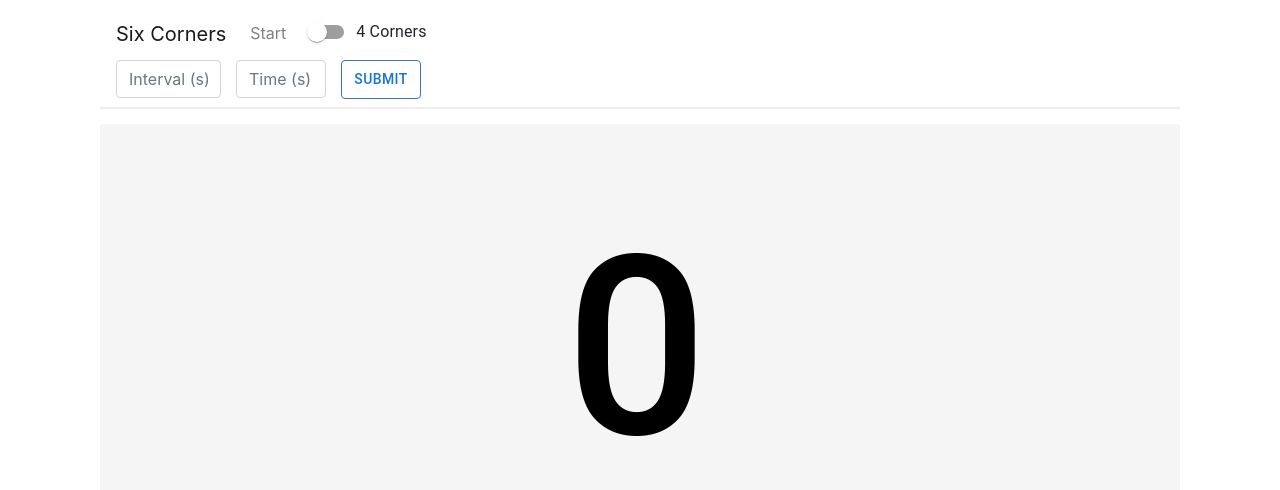
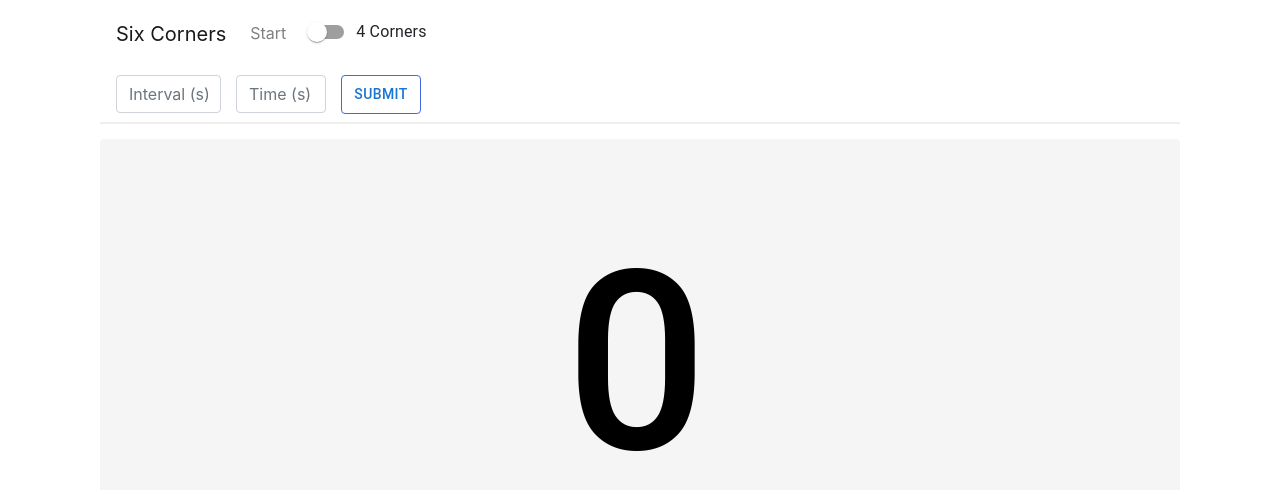
Before and after one commit to fljiang/six-corners, a React (Create React App) app: page / in a window 1280 px wide. Shown: the top 490 px of the page. Built offline with nearby package versions, Linux system fonts and the light colour scheme.

Commit message:
Navbar spacing

```diff
--- a/src/components/Navigation.js
+++ b/src/components/Navigation.js
@@ -139,7 +139,6 @@ const TopNavbar = styled(Navbar)`
 
 const BottomNavbar = styled(Navbar)`
     width: 100%;
-    margin-top: -15px;
     border-bottom: 2px solid #eee;
 `;
 
```
Also changed, not shown: 8 other files (tests, documents, lock files or other folders).
